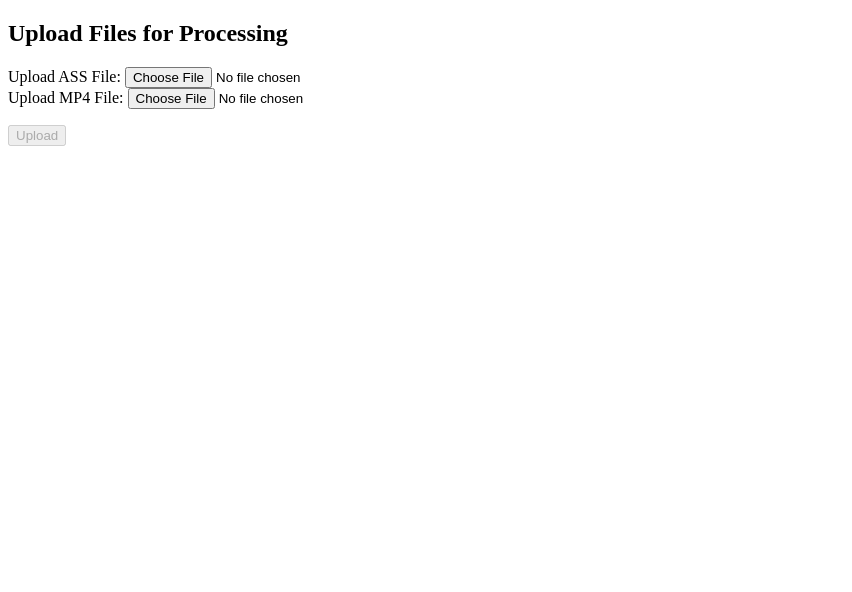
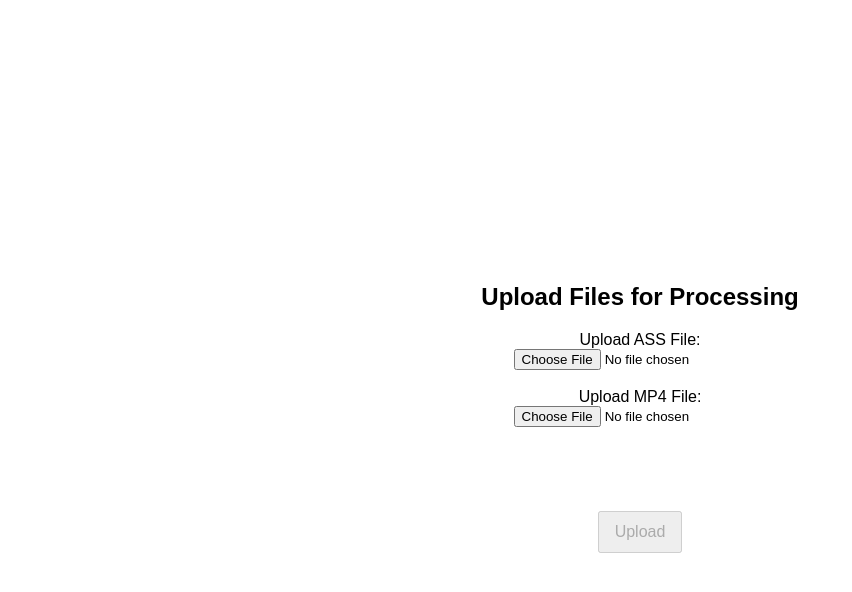
Before and after one commit to anutriv/timestamps, a plain HTML site: page static/index.html in a window 1280 px wide. Shown: the whole page, without its empty margins (0-852 px from the left). Drawn offline with Linux system fonts and the light colour scheme.

Commit message:
Update index.html

```diff
--- a/static/index.html
+++ b/static/index.html
@@ -3,6 +3,35 @@
 <head>
     <meta charset="UTF-8">
     <title>Upload & Process Files</title>
+    <style>
+        body {
+            display: flex;
+            justify-content: center;
+            align-items: center;
+            height: 100vh;
+            flex-direction: column;
+            text-align: center;
+            font-family: Arial, sans-serif;
+        }
+
+        form {
+            display: flex;
+            flex-direction: column;
+            align-items: center;
+        }
+
+        button {
+            margin-top: 10px;
+            padding: 10px 15px;
+            font-size: 16px;
+            cursor: pointer;
+        }
+
+        p {
+            font-size: 14px;
+            font-weight: bold;
+        }
+    </style>
 </head>
 <body>
     <h2>Upload Files for Processing</h2>
@@ -23,7 +52,7 @@
     </form>
 
     <script>
-        const RENDER_URL = "https://timestamps-5nub.onrender.com";  // ✅ Ensure this URL matches your deployed Render instance
+        const RENDER_URL = "https://timestamps-5nub.onrender.com";  // ✅ Ensure this matches your Render deployment URL
 
         function validateFiles() {
             let assFile = document.getElementById("ass_file").files[0];
@@ -95,7 +124,7 @@
             xhr.onload = function() {
                 if (xhr.status === 202) {
                     document.getElementById("progress").innerHTML = "✅ Processing started! Waiting for completion...";
-                    checkProcessingCompletion(); // ✅ New function to track processing status
+                    checkProcessingCompletion(); // ✅ Corrected status tracking logic
                 } else {
                     document.getElementById("progress").innerHTML = "❌ Error in starting processing!";
                 }
```
